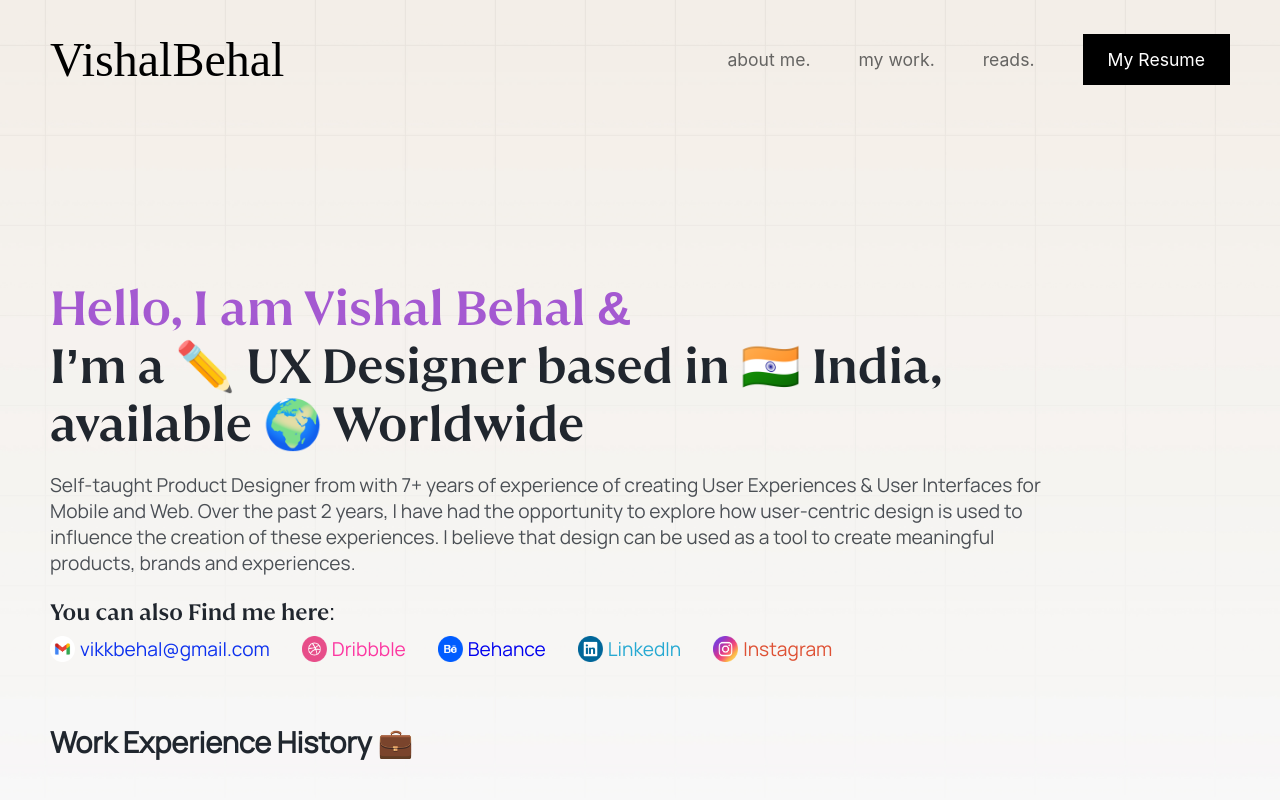
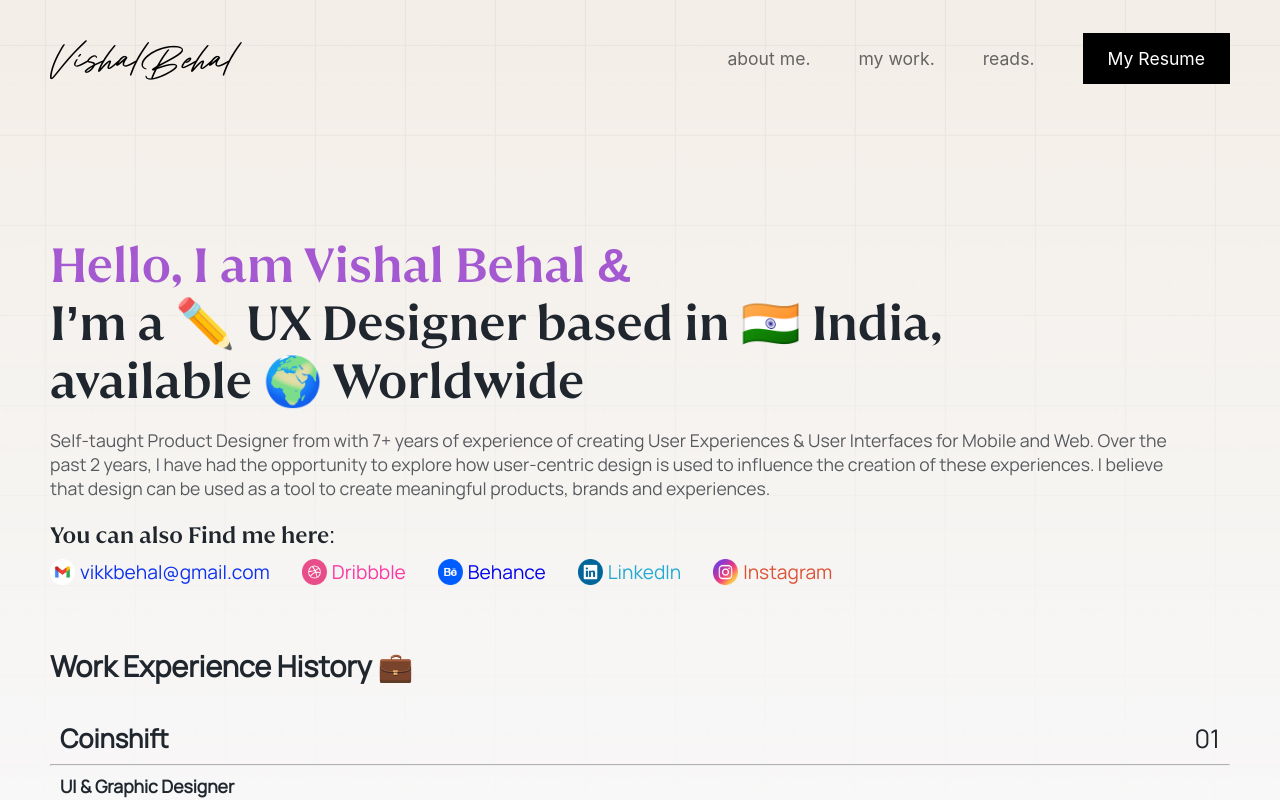
Before and after one commit to Vikkbehal/vikkbehal, a React (Create React App) app: page /about in a window 1280 px wide. Shown: the top 800 px of the page. Built offline with nearby package versions, Linux system fonts and the light colour scheme; a web font is replaced by a local one.

Commit message:
ui-updated

```diff
--- a/src/components/hero.js
+++ b/src/components/hero.js
@@ -4,7 +4,7 @@
   return (
     <section id='hero'>
       <p className='hello'>Hello ● Bonjour ● Namastey</p>
-      <h1 className='title'> <span>My name is Vishal Behal & <br/> </span>I’m a <span className='emoji'>✏️</span> UX Designer based in <span className='emoji'>🇮🇳</span> India,<br/>available <span className='emoji'>🌍</span> Worldwide</h1>
+      <h1 className='title'> <span>My name is Vishal Behal  <br/> </span>I’m a <span className='emoji'>✏️</span> UX Designer based in <span className='emoji'>🇮🇳</span> India,<br/>available <span className='emoji'>🌍</span> Worldwide</h1>
       <p className='desc'>Self-taught Product Designer from with 7+ years of experience of creating User Experiences & User Interfaces for Mobile and Web. Over the past 2 years, I have had the opportunity to explore how user-centric design is used to influence the creation of these experiences. I believe that design can be used as a tool to create meaningful products, brands and experiences.</p>
     </section>
   )
--- a/src/components/selectedWork.js
+++ b/src/components/selectedWork.js
@@ -22,7 +22,7 @@
   const { width } = useWindowSize();
   return (
     <section id="selectedWork" data-test={width}>
-      <p className="title">Selected Work</p>
+      <p className="title">Some of My Selected Work</p>
       {
         width < 768 &&
         <>
--- a/src/styles/main.scss
+++ b/src/styles/main.scss
@@ -26,7 +26,7 @@
 #hero, #heroAbout {
     max-width: $max-width;
     margin: 0 auto;
-    padding-top: 20vh;
+    padding-top: 15vh;
     padding-bottom: 4vh;
     .hello {
         color: $accent-color ;
@@ -45,14 +45,14 @@
             color: $primary-color;
         }
         span.emoji {
-            font-size: 2.6rem;
+            font-size: 2.4rem;
         }
     }
     p.desc {
-        max-width: 85%;
+        max-width: 95%;
         font-family: $secondary-font;
-        font-size: 1.2rem;
-        opacity: 0.8;
+        font-size: 1.1rem;
+        opacity: 0.75;
     }
 }
 #aboutWrapper {
--- a/src/styles/selectedWork.scss
+++ b/src/styles/selectedWork.scss
@@ -4,11 +4,13 @@
     p.title {
         font-family: $primary-font;
         font-size: 1.8rem;
-        // opacity: 0.5;
+        opacity: 0.75;
+        margin-bottom: 1rem;
+
     }
     .workCard {
         font-family: $secondary-font;
-        padding: 3rem;
+        padding: 4rem;
         margin-bottom: 2rem;
         .logoWrapper {
             margin-bottom: 6rem;
```
Also changed, not shown: src/assets/fonts/boulevardsignature.otf (added).
